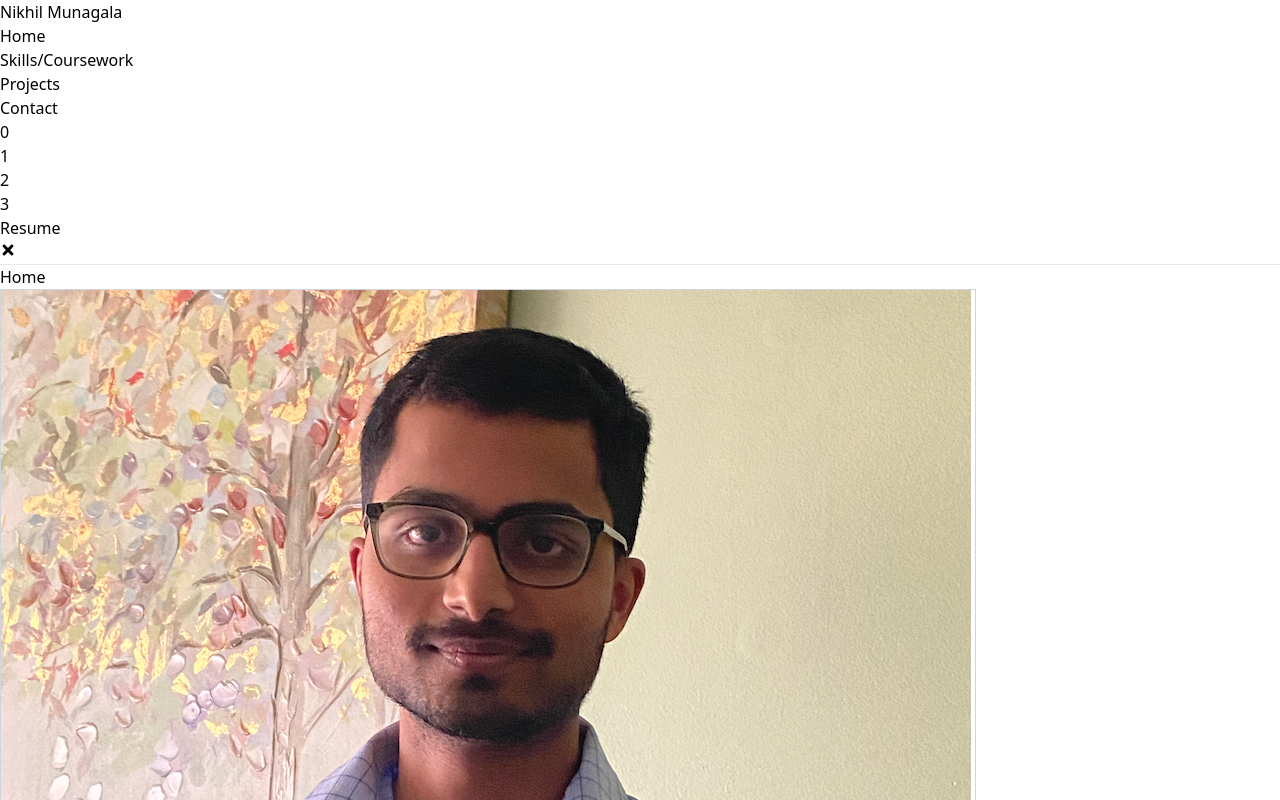
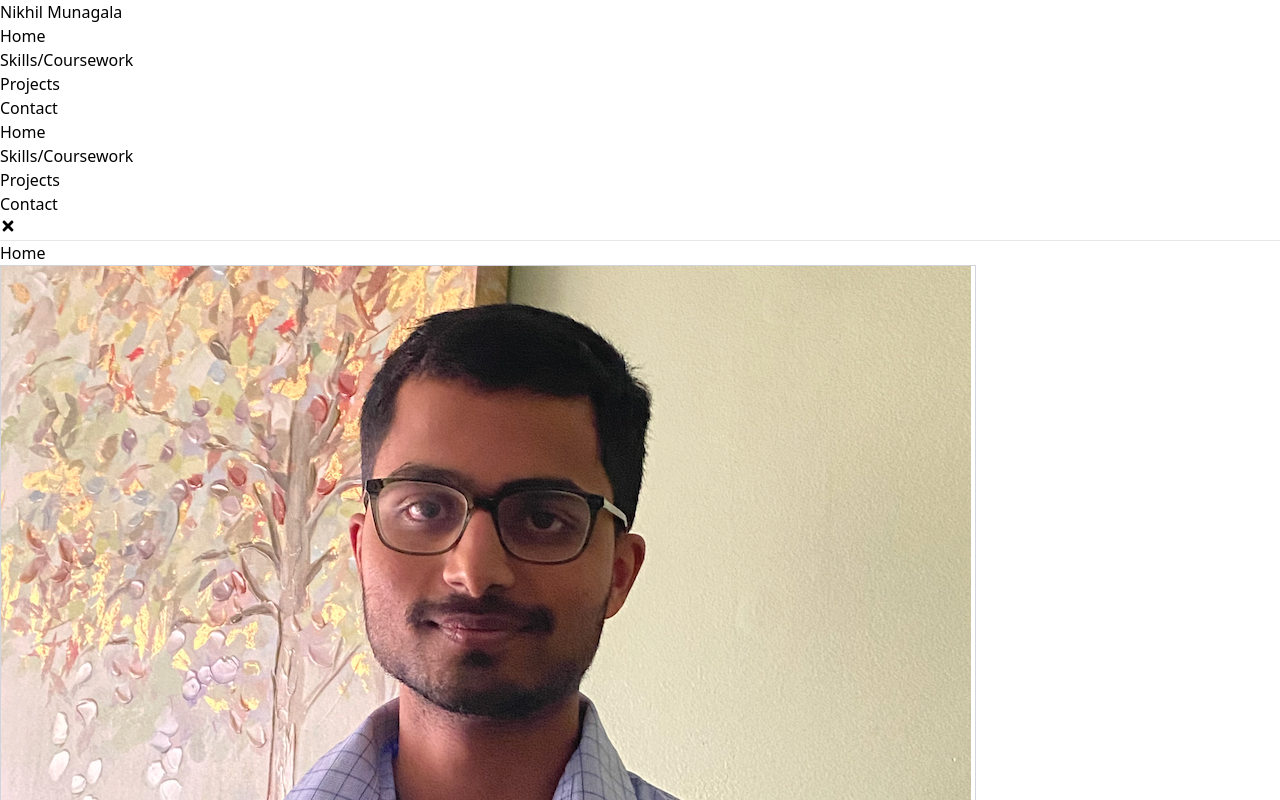
Before and after one commit to nikhil68596/PersonalWebsite, a React (Vite) app: page / in a window 1280 px wide. Both pictures are taken after a click on the button 8 px from the left and 130 px from the top of the page. Shown: the top 800 px of the page. Built offline with nearby package versions, Linux system fonts and the light colour scheme.

Commit message:
Changed the navbar structure.

```diff
--- a/src/components/nav.jsx
+++ b/src/components/nav.jsx
@@ -37,10 +37,9 @@ const Nav = () => {
         <ul className="text-center text-xl p-20">
           {Object.entries(comps).map((component, name) => (
             <li key={name}>
-              <a href={`#${name}`}>{name}</a>
+              <a href={`#${component[0]}`}>{component[0]}</a>
           </li>
           ))}
-          <PdfLink />
         </ul>
       </div>
     </>
```
